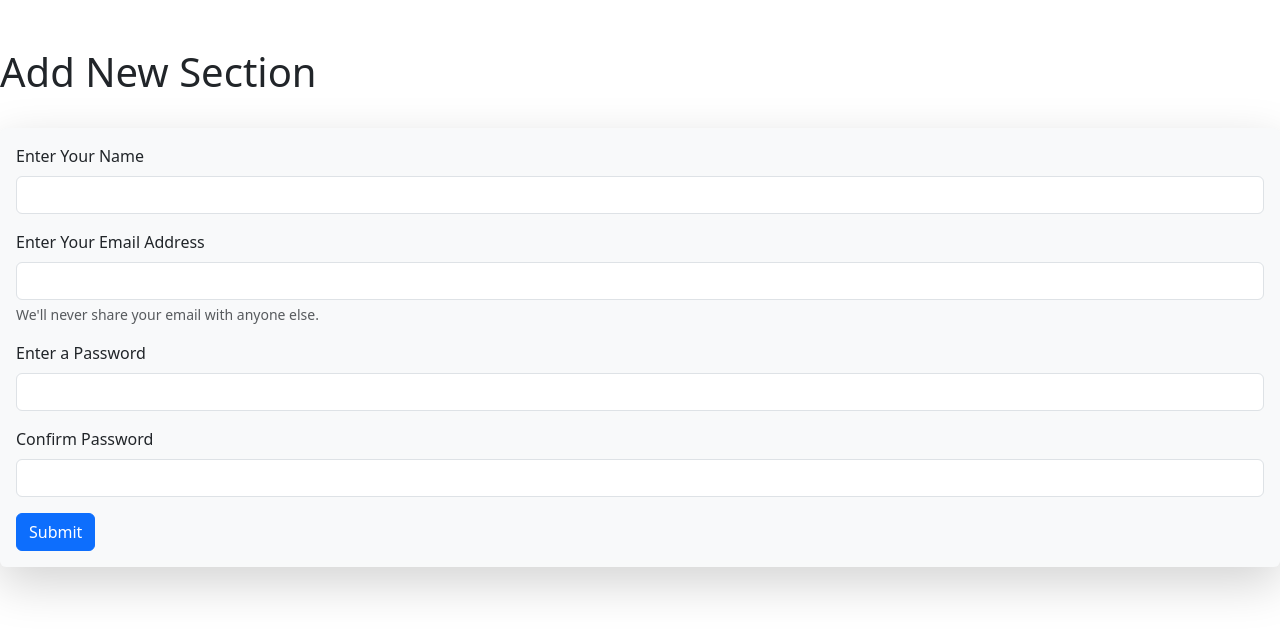
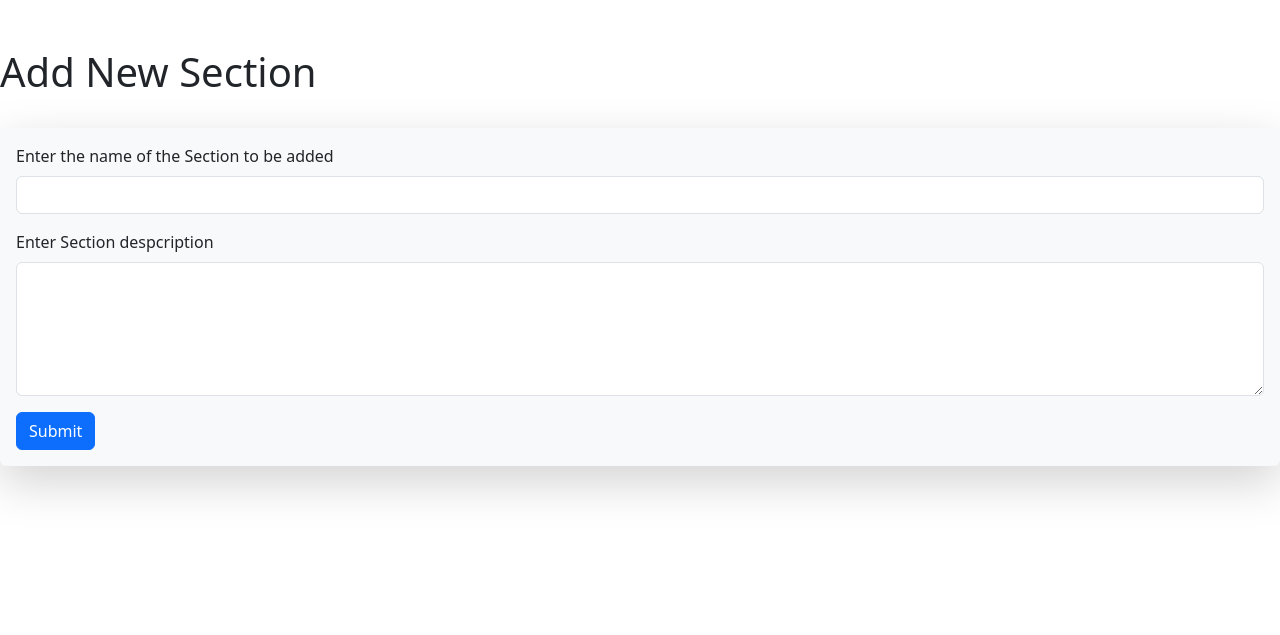
Before and after one commit to JackSparrow9875/test, a Flask app: page /admin/add_section in a window 1280 px wide. Shown: the part 56-691 px from the top of the page. Run offline with Flask 3, Linux system fonts and the light colour scheme.

Commit message:
minor changes made

```diff
--- a/templates/add_section.html
+++ b/templates/add_section.html
@@ -8,21 +8,12 @@
 <div class="shadow-lg p-3 mb-5 bg-body-tertiary rounded">
     <form action="{{ url_for('add_section') }}" method="POST">
         <div class="mb-3">
-        <label for="name" class="form-label">Enter Your Name</label>
-        <input type="text" class="form-control" id="name" name="name" aria-describedby="emailHelp">
+        <label for="sec_name" class="form-label">Enter the name of the Section to be added</label>
+        <input type="text" class="form-control" id="sec_name" name="sec_name" aria-describedby="emailHelp">
         </div>
         <div class="mb-3">
-            <label for="email" class="form-label">Enter Your Email Address</label>
-            <input type="email" class="form-control" id="email" name="email" aria-describedby="emailHelp">
-            <div id="emailHelp" class="form-text">We'll never share your email with anyone else.</div>
-        </div>
-        <div class="mb-3">
-        <label for="password1" class="form-label">Enter a Password</label>
-        <input type="password" class="form-control" id="password1" name="password1">
-        </div>
-        <div class="mb-3">
-            <label for="password2" class="form-label">Confirm Password</label>
-            <input type="password" class="form-control" id="password2" name="password2">
+            <label for="sec_description" class="form-label">Enter Section despcription</label>
+            <textarea class="form-control" id="sec_description" name="sec_description" rows="5" aria-describedby="emailHelp"></textarea>
         </div>
         <button type="submit" class="btn btn-primary">Submit</button>
     </form>
--- a/templates/navbar.html
+++ b/templates/navbar.html
@@ -7,9 +7,14 @@
       <div class="collapse navbar-collapse" id="navbarNavDropdown">
         <ul class="navbar-nav">
           {% if current_user.is_authenticated %}
-          <li class="nav-item">
-            <a class="nav-link active" aria-current="page" href="{{ url_for('logout') }}">Logout</a>
-          </li>
+            <li class="nav-item">
+              <a class="nav-link active" aria-current="page" href="{{ url_for('logout') }}">Logout</a>
+            </li>
+            {% if current_user.Email == 'admin@mail.com' %}
+            <li class="nav-item">
+              <a class="nav-link active" aria-current="page" href="{{ url_for('add_section') }}">Add Section</a>
+            </li>
+            {% endif %}
           {% else %}
           <li class="nav-item">
             <a class="nav-link active" aria-current="page" href="{{ url_for('signup') }}">Signup</a>
```
